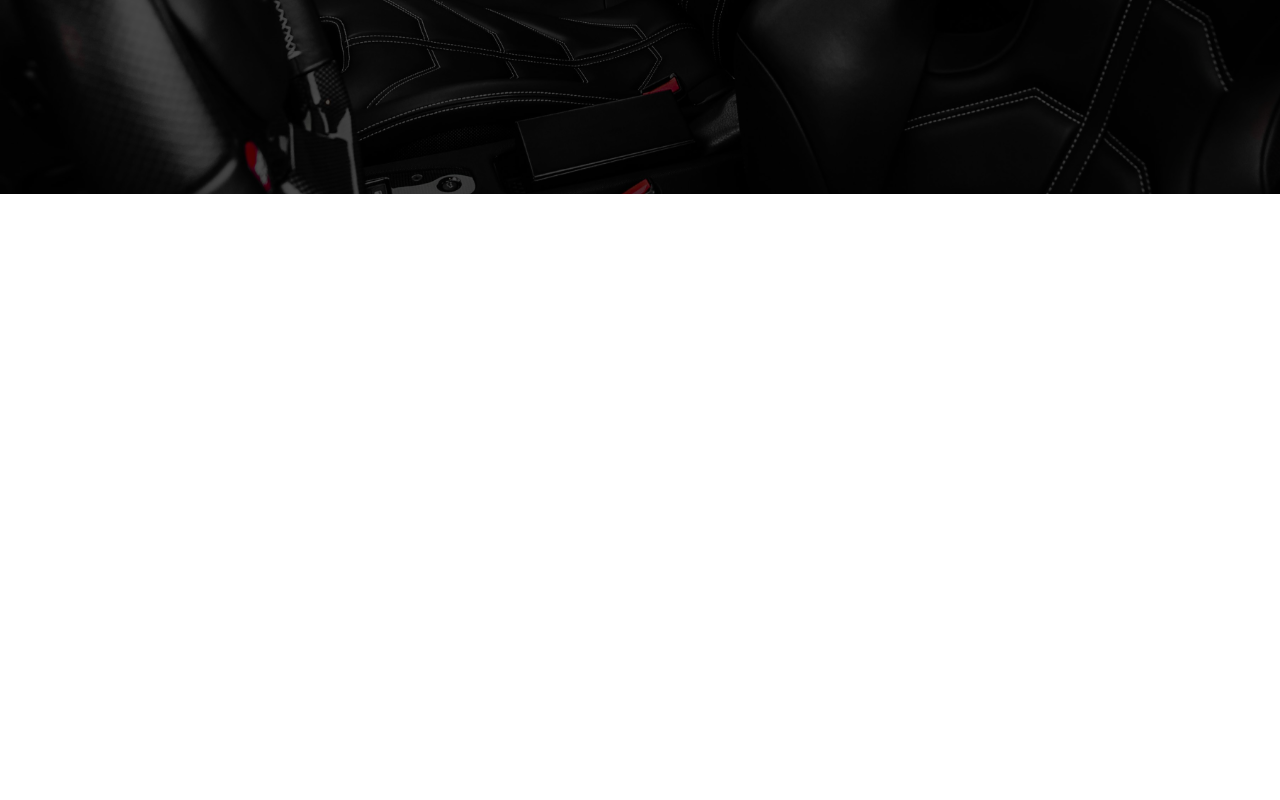
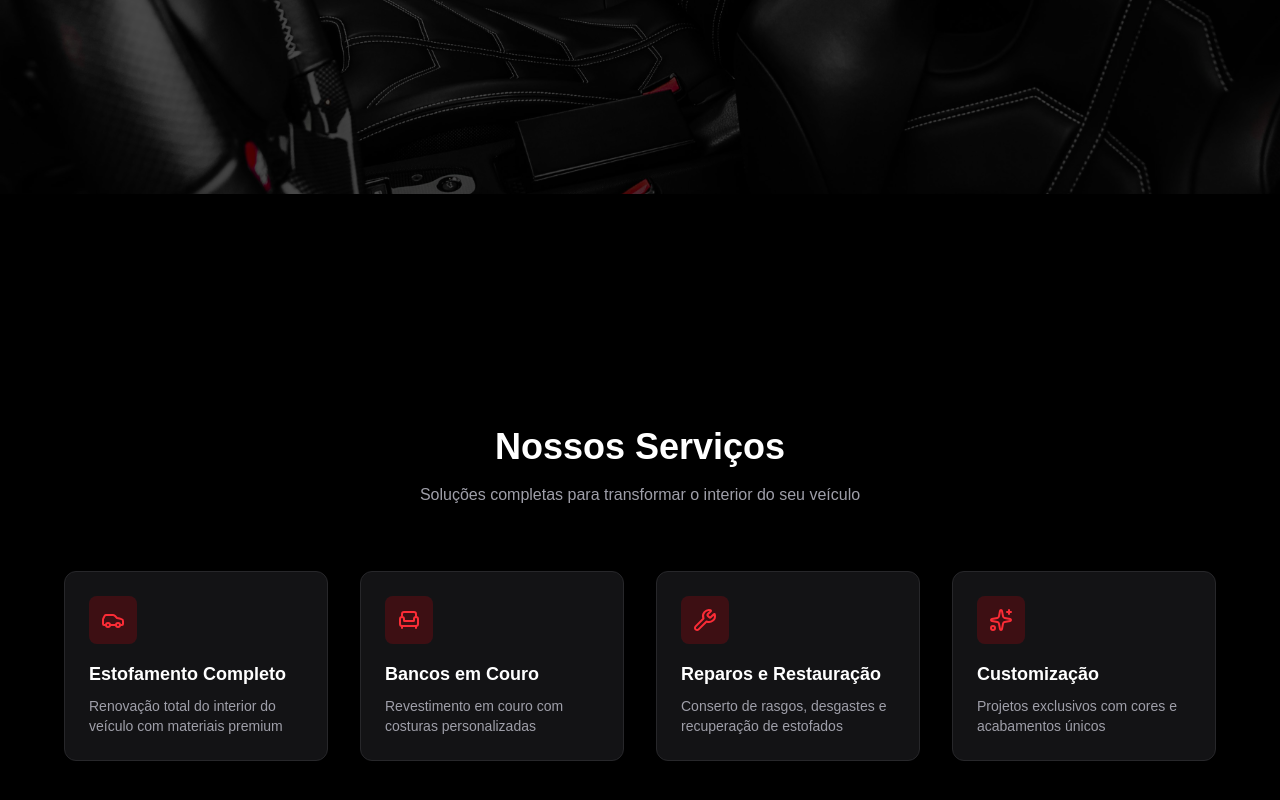
Before and after one commit to MatVicDev/estofaria-qualidade, a Next.js app: page / in a window 1280 px wide. Shown: the part 606-1406 px from the top of the page. Before the commit the page ends 800 px from the top, so only its background shows below. Built offline with nearby package versions, Linux system fonts and the light colour scheme.

Commit message:
Criando a seção de serviços e adicionando ícones lucide-react

```diff
--- a/app/page.tsx
+++ b/app/page.tsx
@@ -1,11 +1,13 @@
 import Header from "@/components/Header";
 import Hero from "@/components/Hero";
+import Services from "@/components/Services";
 
 export default function Home() {
   return (
     <main className="bg-black text-white scroll-smooth">
       <Header />
       <Hero />
+      <Services />
     </main>
   );
 }
--- /dev/null
+++ b/components/Services.tsx
@@ -0,0 +1,74 @@
+import Section from "./Section";
+import { Car, Armchair, Wrench, Sparkles } from "lucide-react";
+
+const services = [
+  {
+    title: "Estofamento Completo",
+    description:
+      "Renovação total do interior do veículo com materiais premium",
+    icon: Car,
+  },
+  {
+    title: "Bancos em Couro",
+    description:
+      "Revestimento em couro com costuras personalizadas",
+    icon: Armchair,
+  },
+  {
+    title: "Reparos e Restauração",
+    description:
+      "Conserto de rasgos, desgastes e recuperação de estofados",
+    icon: Wrench,
+  },
+  {
+    title: "Customização",
+    description:
+      "Projetos exclusivos com cores e acabamentos únicos",
+    icon: Sparkles,
+  },
+];
+
+export default function Services() {
+  return (
+    <Section id="servicos">
+      <div className="max-w-6xl w-full">
+        {/* Título */}
+        <div className="text-center mb-16">
+          <h2 className="text-3xl md:text-4xl font-bold">
+            Nossos Serviços
+          </h2>
+          <p className="text-zinc-400 mt-4">
+            Soluções completas para transformar o interior do seu veículo
+          </p>
+        </div>
+
+        {/* Grid */}
+        <div className="grid gap-8 md:grid-cols-2 lg:grid-cols-4">
+          {services.map((service, index) => {
+            const Icon = service.icon;
+
+            return (
+              <div
+                key={index}
+                className="group bg-zinc-900/80 backdrop-blur border border-zinc-800 p-6 rounded-xl hover:border-red-600 hover:shadow-red-600/20 hover:shadow-lg hover:scale-105 transition duration-300"
+              >
+                {/* Ícone */}
+                <div className="w-12 h-12 flex items-center justify-center rounded-lg bg-red-600/20 text-red-500 mb-4 group-hover:bg-red-600 group-hover:text-white transition">
+                  <Icon size={24} />
+                </div>
+
+                <h3 className="text-lg font-semibold mb-2">
+                  {service.title}
+                </h3>
+
+                <p className="text-zinc-400 text-sm">
+                  {service.description}
+                </p>
+              </div>
+            );
+          })}
+        </div>
+      </div>
+    </Section>
+  );
+}
--- a/package.json
+++ b/package.json
@@ -9,6 +9,7 @@
     "lint": "eslint"
   },
   "dependencies": {
+    "lucide-react": "^1.7.0",
     "next": "16.2.1",
     "react": "19.2.4",
     "react-dom": "19.2.4"
```
Also changed, not shown: 1 other file (tests, documents, lock files or other folders).
